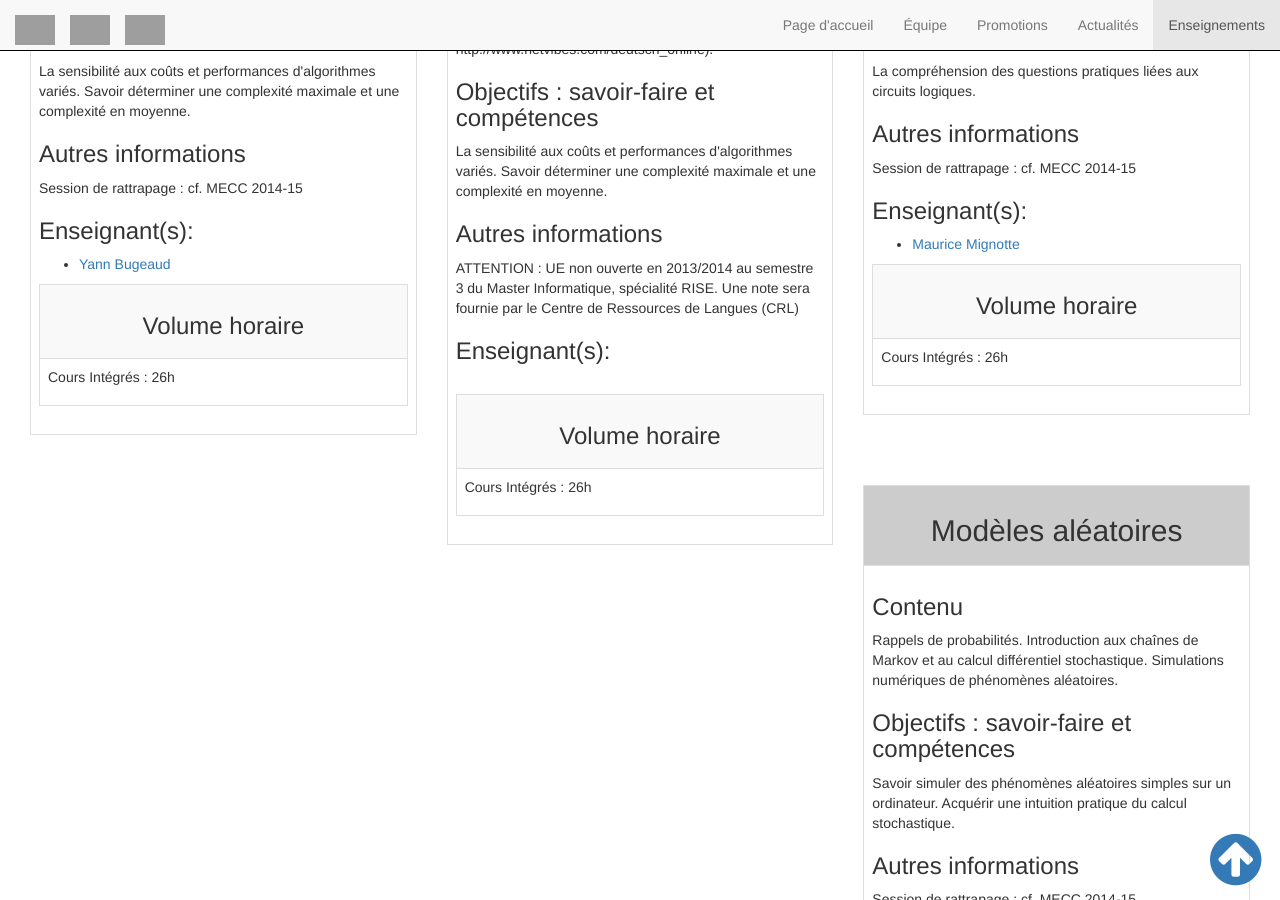
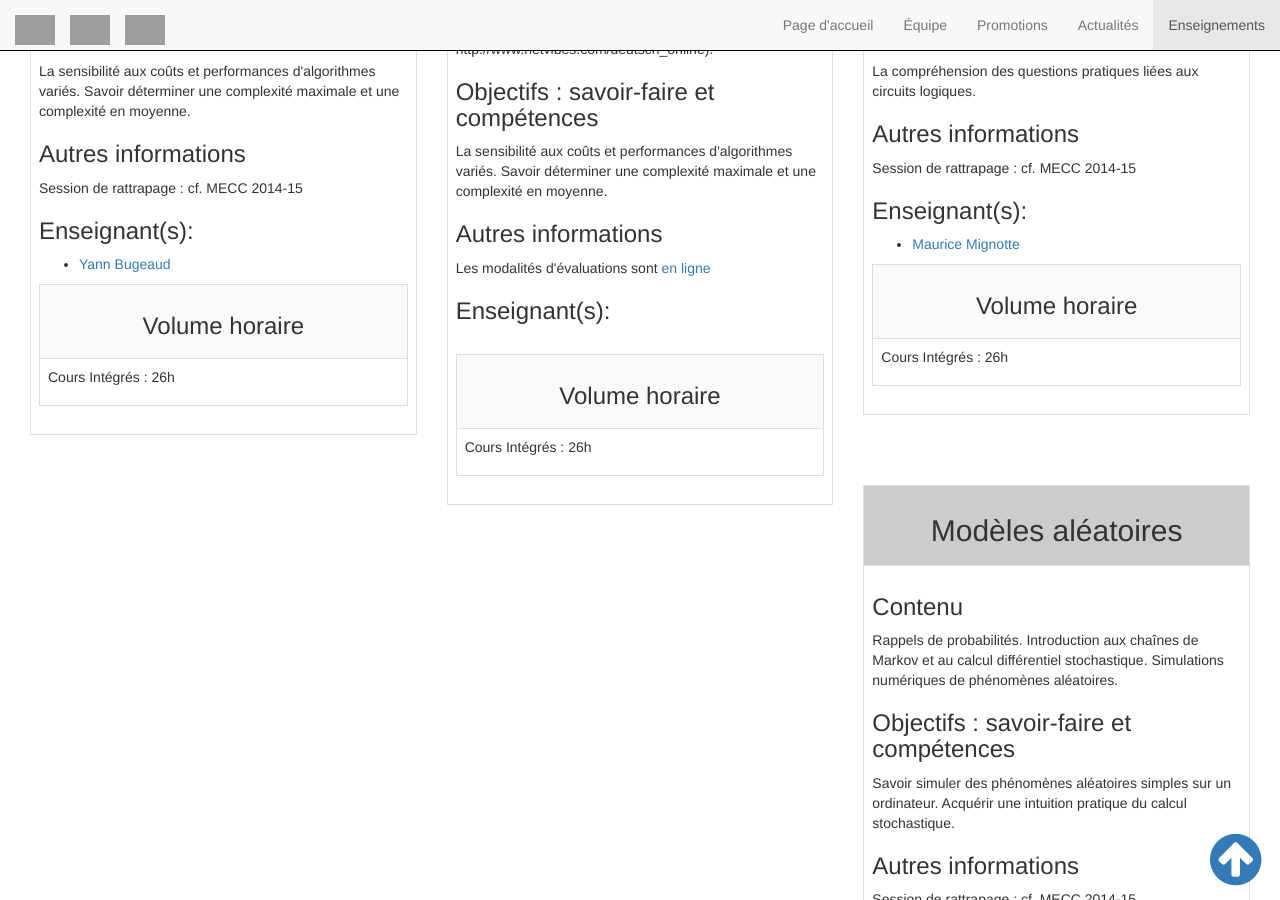
Before and after one commit to prudhomm/csmi.cemosis.fr, a Jekyll site: the page built from course.md, in a window 1280 px wide and 900 px high, scrolled down 1889 px. Built offline with Jekyll 4.4.1, drawn with Linux system fonts in a browser that asks for light colours; nearby versions of some CDN libraries; some of the changed text lies outside the part shown; grey boxes are pictures that could not be loaded.

Commit message:
up langues vivantes

```diff
--- a/_data/course/courseS1.yml
+++ b/_data/course/courseS1.yml
@@ -66,7 +66,7 @@
   ects: 3
   content: "Objectifs linguistiques et langagiers: travail individualisé sur la langue en fonction du niveau des étudiants et de leurs besoins leur permettant de viser des compétences C1 en master, soit en centre de ressources ou à distance (http://www.netvibes.com/english_online, http://www.netvibes.com/deutsch_online)."
   knowledege: La sensibilité aux coûts et performances d'algorithmes variés. Savoir déterminer une complexité maximale et une complexité en moyenne.
-  info: "ATTENTION : UE non ouverte en 2013/2014 au semestre 3 du Master Informatique, spécialité RISE. Une note sera fournie par le Centre de Ressources de Langues (CRL)"
+  info: Les modalités d'évaluations sont <a href="http://mathinfo.unistra.fr/etudiant/modalites-devaluation-des-etudiants-livrets-pedagogiques"> en ligne</a>
   duration: "Cours Intégrés : 26h"
   id: s1-8
   teacher:
--- a/_data/course/courseS4.yml
+++ b/_data/course/courseS4.yml
@@ -2,7 +2,7 @@
   ects: 3
   content: "Objectifs linguistiques et langagiers: travail individualisé sur la langue en fonction du niveau des étudiants et de leurs besoins leur permettant de viser des compétences C1 en master, soit en centre de ressources ou à distance (http://www.netvibes.com/english_online, http://www.netvibes.com/deutsch_online)."
   knowledege: Savoir programmer, tester et valider la méthodes des volumes fini sur architecture parallèle (cluster ou GPU) en dimensions 1, 2 ou 3. Application à un problème issu de la mécanique ou de la physique.
-  info: "ATTENTION : UE non ouverte en 2013/2014 au semestre 3 du Master Informatique, spécialité RISE. Une note sera fournie par le Centre de Ressources de Langues (CRL)."
+  info: Les modalités sont <a href="http://mathinfo.unistra.fr/etudiant/modalites-devaluation-des-etudiants-livrets-pedagogiques"> en ligne</a>
   duration: "TD : 16h"
   id: s4-1
 
```
